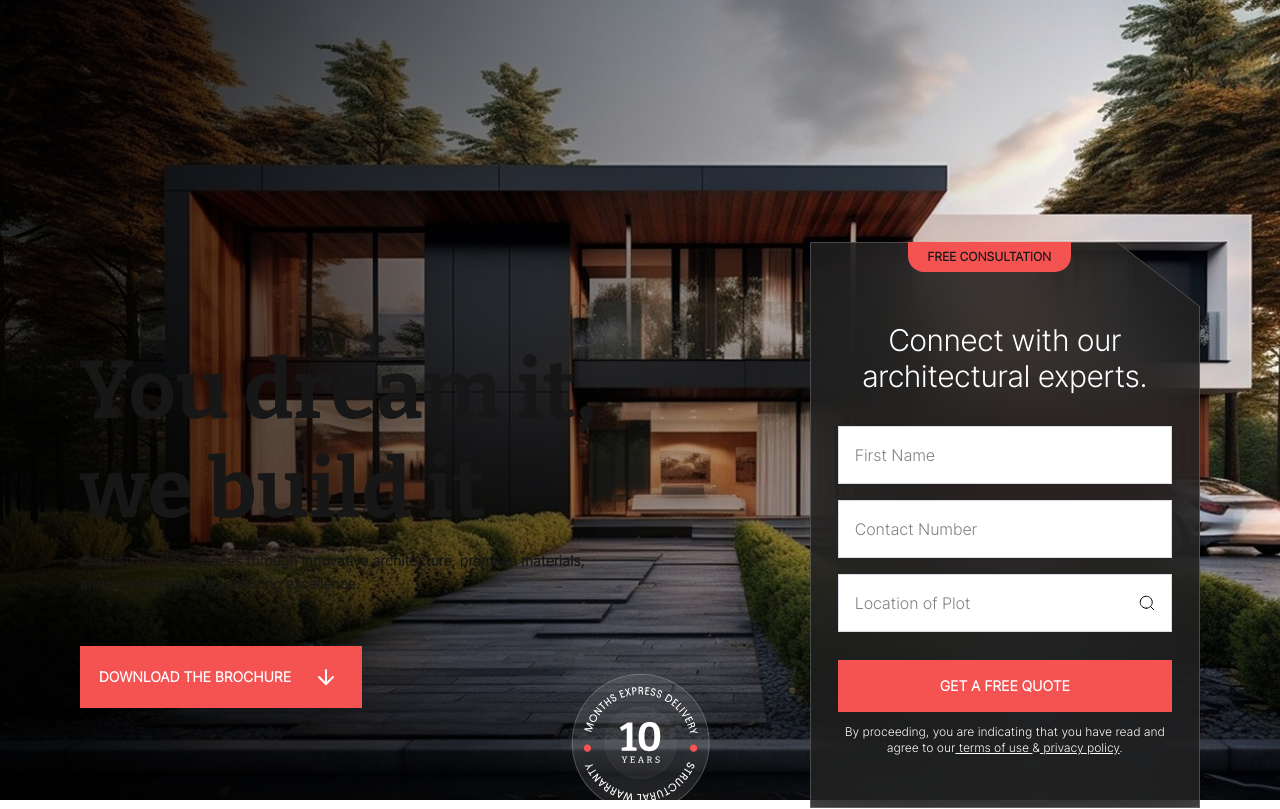
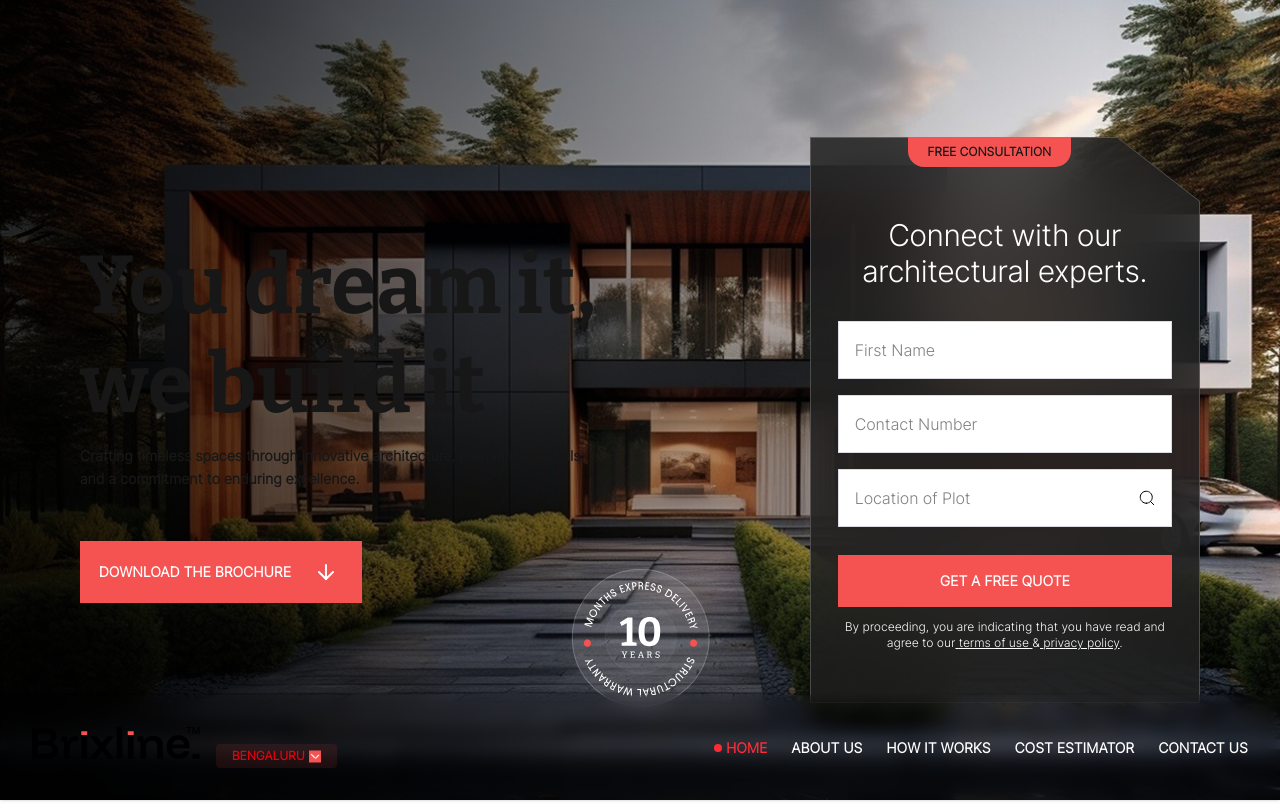
Before and after one commit to Pravu-lab/Brixline, a Next.js app: page / in a window 1280 px wide. Shown: the top 809 px of the page. Built offline with nearby package versions, Linux system fonts and the light colour scheme.

Commit message:
Reworked header

```diff
--- a/src/Components/Header.tsx
+++ b/src/Components/Header.tsx
@@ -87,10 +87,10 @@ export default function Header() {
 
                 {/* Desktop Navigation */}
                 <nav className="hidden md:flex gap-6 items-center text-sm font-semibold text-black uppercase">
-                    <span className="flex items-center gap-1 text-red-500">
+                    <Link href="/" className="flex items-center gap-1 text-red-500">
                         <span className="w-2 h-2 rounded-full bg-red-500 inline-block" />
                         HOME
-                    </span>
+                    </Link>
                     <Link href="/about">ABOUT US</Link>
                     <Link href="/how-it-works">HOW IT WORKS</Link>
                     <Link href="/cost-estimator">COST ESTIMATOR</Link>
--- a/src/Components/Hero.tsx
+++ b/src/Components/Hero.tsx
@@ -20,8 +20,8 @@ const Hero = () => {
   return (
     <div className="tracking-wide overflow-hidden w-full">
       <header
-        className={`bg-white shadow-sm p-8 ${mobileOpen ? 'h-[100dvh]' : 'h-auto'
-          } sm:h-auto transition-all duration-300 overflow-hidden`}
+        className={`backdrop-blur shadow-sm p-8 ${mobileOpen ? 'h-[100dvh]' : 'h-auto'
+          } sm:h-auto transition-all duration-300 overflow-hidden absolute bottom-0 left-0 z-[999] w-full`}
       >
         <div className="max-w-screen-xl mx-auto flex justify-between items-center">
           {/* Logo + City */}
@@ -85,14 +85,14 @@ const Hero = () => {
 
           {/* Desktop Navigation */}
           <nav className="hidden md:flex gap-6 items-center text-sm font-semibold text-black uppercase">
-            <span className="flex items-center gap-1 text-red-500">
+            <Link href="/" className="flex items-center gap-1 text-red-500">
               <span className="w-2 h-2 rounded-full bg-red-500 inline-block" />
               HOME
-            </span>
-            <Link href="/about">ABOUT US</Link>
-            <Link href="/how-it-works">HOW IT WORKS</Link>
-            <Link href="/cost-estimator">COST ESTIMATOR</Link>
-            <Link href="/contact-us">CONTACT US</Link>
+            </Link>
+            <Link className="text-white" href="/about">ABOUT US</Link>
+            <Link className="text-white" href="/how-it-works">HOW IT WORKS</Link>
+            <Link className="text-white" href="/cost-estimator">COST ESTIMATOR</Link>
+            <Link className="text-white" href="/contact-us">CONTACT US</Link>
             {/* <span className="flex items-center gap-1 text-black">
                         <Zap className="w-4 h-4 text-red-500" />
                         ZERO COST EMI
--- a/src/app/page.tsx
+++ b/src/app/page.tsx
@@ -1,5 +1,6 @@
 import FAQ from "@/Components/FAQ/Faq";
 import FooterSection from "@/Components/Footer";
+import Header from "@/Components/Header";
 import Hero from "@/Components/Hero";
 import HomeCalculation from "@/Components/HomeCalculation";
 import HomePackagesSection from "@/Components/HomePackagesSection";
```
